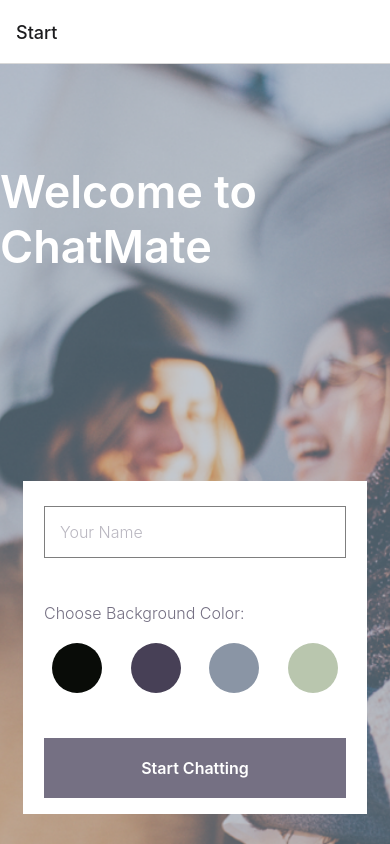
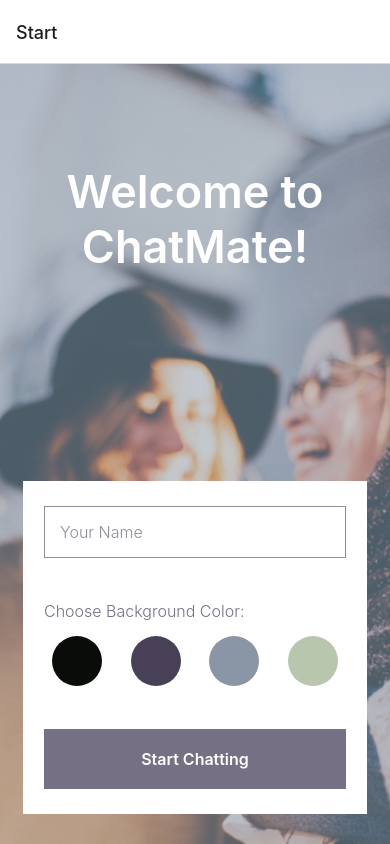
Before and after one commit to brunahilbert/chatmate, a React Native app: screen /Start in a window 390 px wide. Built offline with nearby package versions, Linux system fonts and the light colour scheme.

Commit message:
fix: set responsive space between UIs

```diff
--- a/components/Start.js
+++ b/components/Start.js
@@ -3,12 +3,12 @@ import {
   StyleSheet,
   View,
   Text,
-  Button,
   TextInput,
   ImageBackground,
   TouchableOpacity,
+  KeyboardAvoidingView,
+  Platform,
 } from 'react-native';
-import BackgroundImage from '../img/background-image.png';
 
 const Start = ({ navigation }) => {
   const [name, setName] = useState('');
@@ -16,8 +16,11 @@ const Start = ({ navigation }) => {
 
   return (
     <View style={styles.container}>
-      <ImageBackground source={BackgroundImage} style={styles.image}>
-        <Text style={styles.appTitle}>Welcome to ChatMate</Text>
+      <ImageBackground
+        source={require('../img/background-image.png')}
+        style={styles.image}
+      >
+        <Text style={styles.appTitle}>Welcome to ChatMate!</Text>
         <View style={styles.box}>
           <TextInput
             style={styles.usernameInput}
@@ -25,35 +28,60 @@ const Start = ({ navigation }) => {
             onChangeText={setName}
             placeholder='Your Name'
           />
+          <View style={styles.colorSelectorWrapper}>
             <Text style={[styles.usernameInput, styles.colorSelector]}>
               Choose Background Color:
             </Text>
             <View style={styles.colorWrapper}>
               <TouchableOpacity
+                accessible={true}
+                accessibilityLabel='Black'
+                accessibilityHint='Lets you choose the chats background color'
+                accessibilityRole='button'
                 style={[styles.color, styles.black]}
                 onPress={() => setColor('#090C08')}
               ></TouchableOpacity>
               <TouchableOpacity
+                accessible={true}
+                accessibilityLabel='Purple'
+                accessibilityHint='Lets you choose the chats background color'
+                accessibilityRole='button'
                 style={[styles.color, styles.purple]}
                 onPress={() => setColor('#474056')}
               ></TouchableOpacity>
               <TouchableOpacity
+                accessible={true}
+                accessibilityLabel='Light blue'
+                accessibilityHint='Lets you choose the chats background color'
+                accessibilityRole='button'
                 style={[styles.color, styles.blue]}
                 onPress={() => setColor('#8A95A5')}
               ></TouchableOpacity>
               <TouchableOpacity
+                accessible={true}
+                accessibilityLabel='Light green'
+                accessibilityHint='Lets you choose the chats background color'
+                accessibilityRole='button'
                 style={[styles.color, styles.green]}
                 onPress={() => setColor('#B9C6AE')}
               ></TouchableOpacity>
             </View>
+          </View>
           <TouchableOpacity
             style={styles.button}
-            onPress={() => navigation.navigate('Chat', { name: name, color: color})}
+            onPress={() =>
+              navigation.navigate('Chat', { name: name, color: color })
+            }
           >
             <Text style={styles.buttonText}>Start Chatting</Text>
           </TouchableOpacity>
         </View>
       </ImageBackground>
+      {/* Fix the issue on iOS where the keyboard covers almost all of the name
+          and background color picker form on the Start screen */}
+      {Platform.OS === 'ios' ? (
+        <KeyboardAvoidingView behavior='padding' />
+      ) : null}
     </View>
   );
 };
@@ -74,31 +102,37 @@ const styles = StyleSheet.create({
     fontSize: 45,
     fontWeight: '600',
     color: '#FFFFFF',
-    alignSelf: 'center',
+    textAlign: 'center',
   },
   box: {
     flex: 100,
     marginBottom: 30,
     width: '88%',
     alignSelf: 'center',
+    justifyContent: 'space-between',
     backgroundColor: '#FFFFFF',
   },
   usernameInput: {
     width: '88%',
     padding: 15,
     borderWidth: 1,
+    borderColor: '#757083',
     marginTop: 25,
-    marginBottom: 20,
     fontSize: 16,
     fontWeight: '300',
     color: '#757083',
-    opacity: 0.5,
+    opacity: 0.8,
     alignSelf: 'center',
+  },
+  colorSelectorWrapper: {
+    marginVertical: 10,
   },
   colorSelector: {
     opacity: 1,
     borderWidth: 0,
     padding: 0,
+    marginBottom: 15,
+    marginTop: 0,
   },
   colorWrapper: {
     flexDirection: 'row',
@@ -108,7 +142,6 @@ const styles = StyleSheet.create({
     width: 50,
     height: 50,
     borderRadius: 25,
-    marginBottom: 45,
   },
   black: {
     backgroundColor: '#090C08',
@@ -125,6 +158,7 @@ const styles = StyleSheet.create({
   button: {
     width: '88%',
     padding: 20,
+    marginBottom: 25,
     backgroundColor: '#757083',
     alignItems: 'center',
     alignSelf: 'center',
@@ -133,7 +167,7 @@ const styles = StyleSheet.create({
     fontSize: 16,
     fontWeight: '600',
     color: '#FFFFFF',
-  }
+  },
 });
 
 export default Start;
```
Lines whose indentation alone changed are shown as unchanged.
